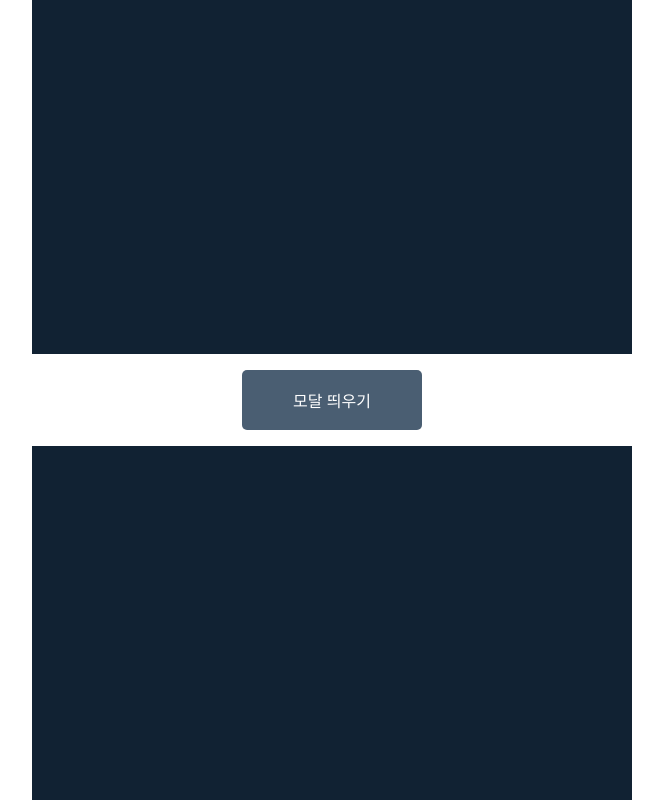
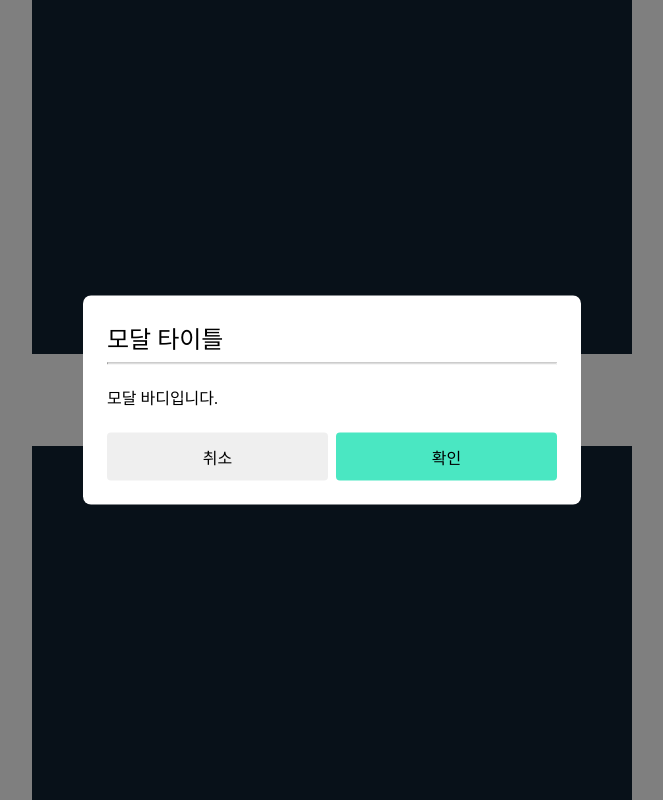
Before and after one commit to ice-bear98/js-toyproject, a plain HTML site: page modal/index.html in a window 1280 px wide. Both pictures are taken after a click on the button "모달 띄우기". Shown: the part 478-1278 px from the top of the page, without its empty margins (308-971 px from the left). Drawn offline with Linux system fonts and the light colour scheme.

Commit message:
repeat: 모달 팝업 띄우기 기능 완료
1.js 모달 팝업 띄우기 작성.
2.css 모달 팝업에 필요한 로직 추가.

```diff
--- a/modal/script.js
+++ b/modal/script.js
@@ -0,0 +1,18 @@
+(function () {
+    const get = (target) => {
+        return document.querySelector(target);
+    };
+
+    const $button = get(`.modal_open_button`);
+    const $modal = get(`.modal`);
+    const $body = get(`body`);
+
+    const toggleModal = () => {
+        $modal.classList.toggle("show");
+        $body.classList.toggle("scroll_lock");
+    };
+
+    $button.addEventListener("click", () => {
+        toggleModal();
+    });
+})();
--- a/modal/style.css
+++ b/modal/style.css
@@ -1,3 +1,8 @@
+body.scroll_lock {
+    overflow: hidden;
+    height: 100%;
+}
+
 button {
     border: 0;
     outline: none;
@@ -33,6 +38,10 @@ button {
     background-color: rgb(0 0 0 / 50%);
     height: 100%;
     overflow: hidden;
+}
+
+.modal.show {
+    display: block;
 }
 
 .modal_wrap {
```
